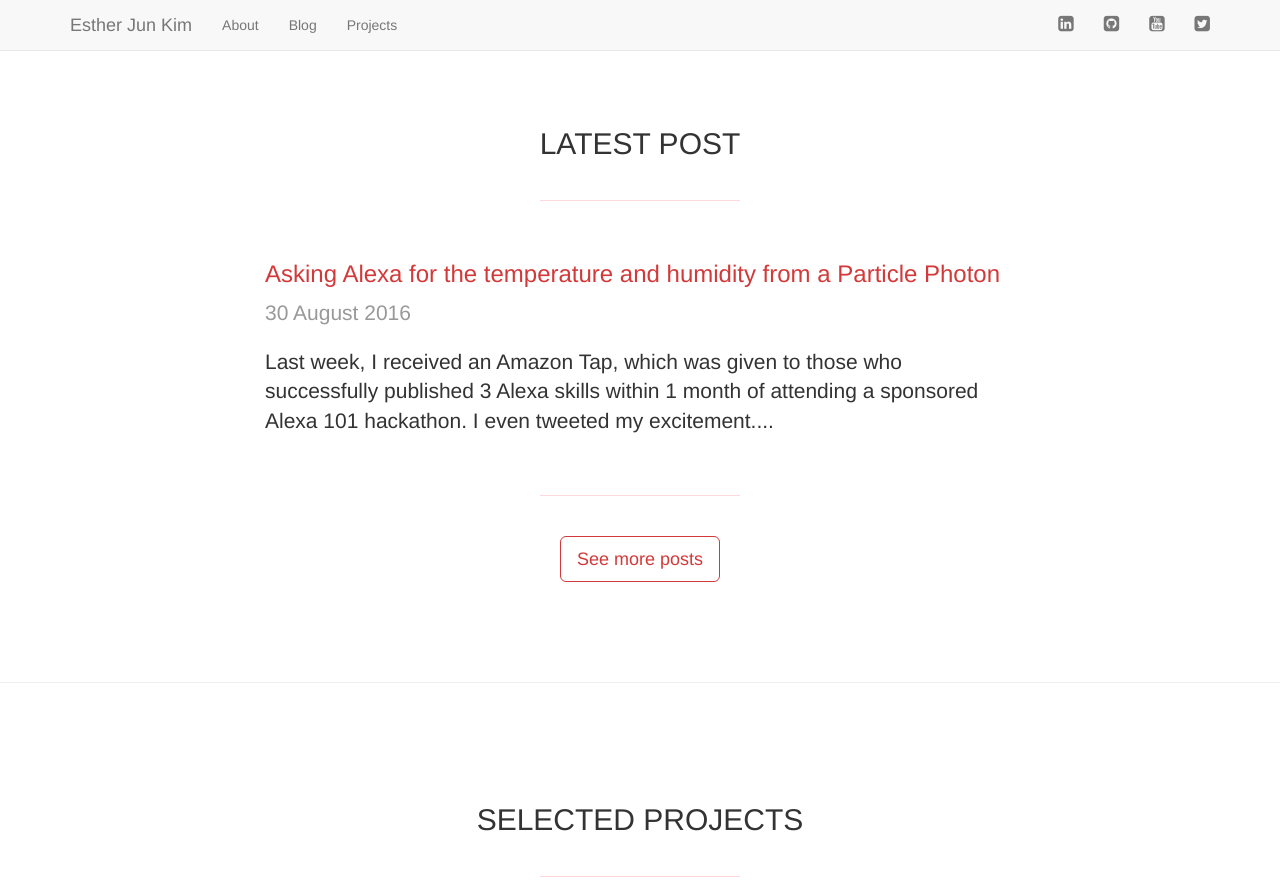
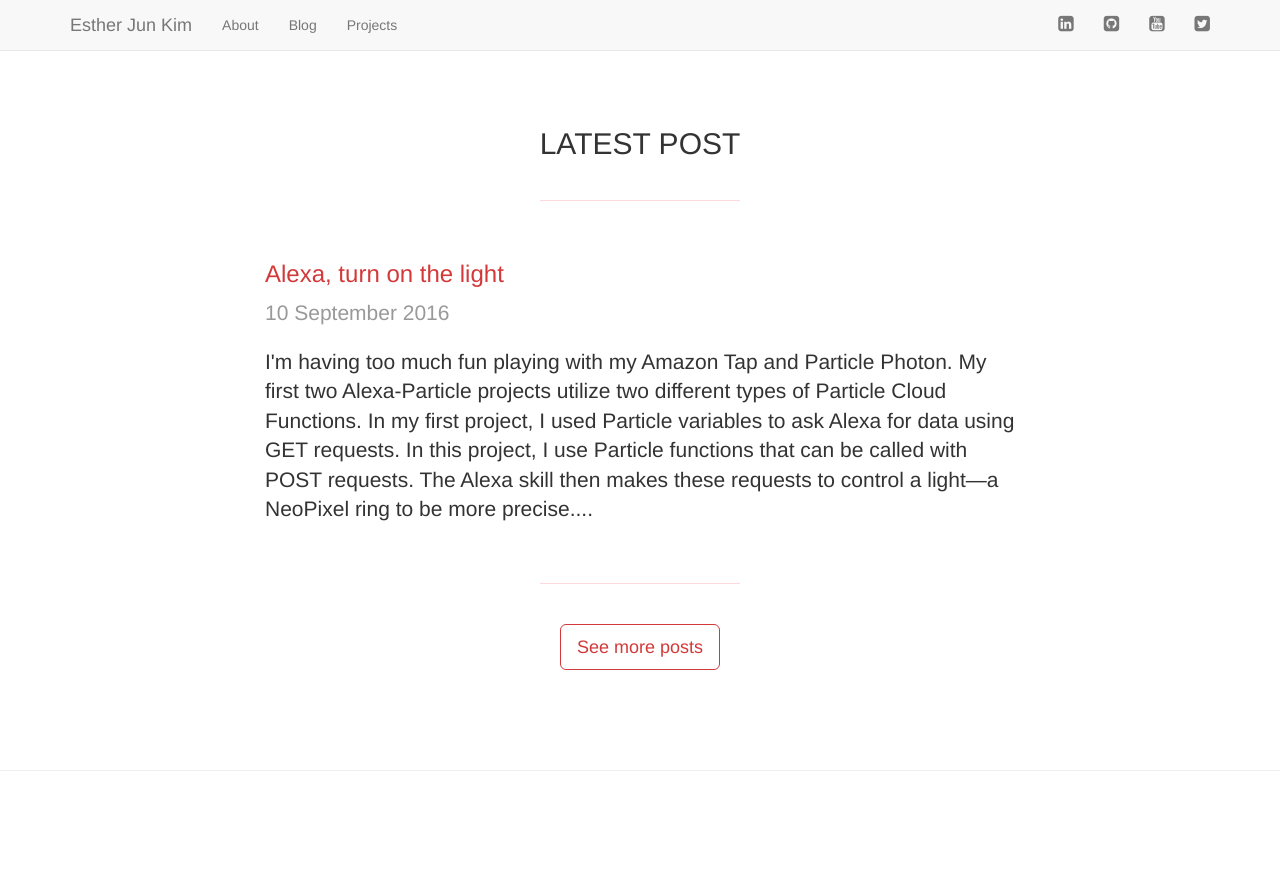
Before and after one commit to estherjk/estherjk.github.io, a Jekyll site: the page built from index.html, in a window 1280 px wide and 1400 px high, scrolled down 1040 px. Shown: the top 895 px of the window. Built offline with Jekyll 4.4.1, drawn with Linux system fonts in a browser that asks for light colours; nearby versions of some CDN libraries; some web fonts are replaced; some of the changed text lies outside the part shown.

Commit message:
Add particle-light-alexia project

```diff
--- a/_data/projects.yml
+++ b/_data/projects.yml
@@ -115,6 +115,21 @@
       name: View blog post
       url: /blog/2014/02/24/using-websockets-for-developing-multi-screen-user-experiences
 
+particle-light-alexa:
+  url: /projects/particle-light-alexa/
+  img: /assets/img/projects/particle-light-alexa.jpg
+  description: Asking Amazon Alexa to control a light ft. NeoPixels and Particle Photon
+  excerpt: Ask Amazon Alexa to control a light. In this case, the "light" is a NeoPixel ring connected to a Particle Photon. The functions to control the light are exposed through the <a href="https://docs.particle.io/reference/firmware/photon/#particle-function-">Particle Cloud</a>. The Alexa skill then calls the functions using the <a href="https://docs.particle.io/reference/javascript/#callfunction">JavaScript Particle API</a>.
+  youtube: https://www.youtube.com/embed/y9VvusYF1sg
+  links:
+    -
+      name: View on GitHub
+      url: https://github.com/drejkim/particle-light-alexa
+    -
+      name: View blog post
+      url: /blog/2016/09/10/alexa-turn-on-the-light/
+  showcase: true
+
 particle-weather-station:
   url: /projects/particle-weather-station/
   img: /assets/img/projects/particle-weather-station.jpg
@@ -142,7 +157,6 @@
     -
       name: View blog post
       url: /blog/2016/08/30/asking-alexa-for-the-temperature-and-humidity-from-a-particle-photon
-  showcase: true
 
 Reading Quantified:
   url: /projects/reading-quantified/
--- /dev/null
+++ b/_posts/2016-09-10-alexa-turn-on-the-light.md
@@ -0,0 +1,18 @@
+---
+layout: post
+css:
+- /css/post.css
+title: Alexa, turn on the light
+tags: iot particle alexa
+excerpt: I'm having too much fun playing with my Amazon Tap and Particle Photon. My first two Alexa-Particle projects utilize two different types of Particle Cloud Functions. In my first project, I used Particle variables to ask Alexa for data using GET requests. In this project, I use Particle functions that can be called with POST requests. The Alexa skill then makes these requests to control a light&mdash;a NeoPixel ring to be more precise....
+---
+
+I'm having too much fun playing with my Amazon Tap and Particle Photon.
+
+My first two Alexa-Particle projects utilize two different types of [Particle Cloud Functions](https://docs.particle.io/reference/firmware/photon/#cloud-functions). In my first [project](/projects/particle-weather-station-alexa/), I used [Particle variables](https://docs.particle.io/reference/firmware/photon/#particle-variable-) to ask Alexa for data using GET requests. In this project, I use [Particle functions](https://docs.particle.io/reference/firmware/photon/#particle-function-) that can be called with POST requests. The Alexa skill then makes these requests to control a light&mdash;a [NeoPixel ring](https://www.adafruit.com/products/2856) to be more precise.
+
+To see how it works, check out the [source code](https://github.com/drejkim/particle-light-alexa) and video:
+
+<div class="video-container">
+  <iframe src="https://www.youtube.com/embed/y9VvusYF1sg" frameborder="0" allowfullscreen=""></iframe>
+</div>
--- /dev/null
+++ b/projects/particle-light-alexa/index.html
@@ -0,0 +1,6 @@
+---
+layout: project
+title: particle-light-alexa
+css:
+- /css/projects.css
+---
```
